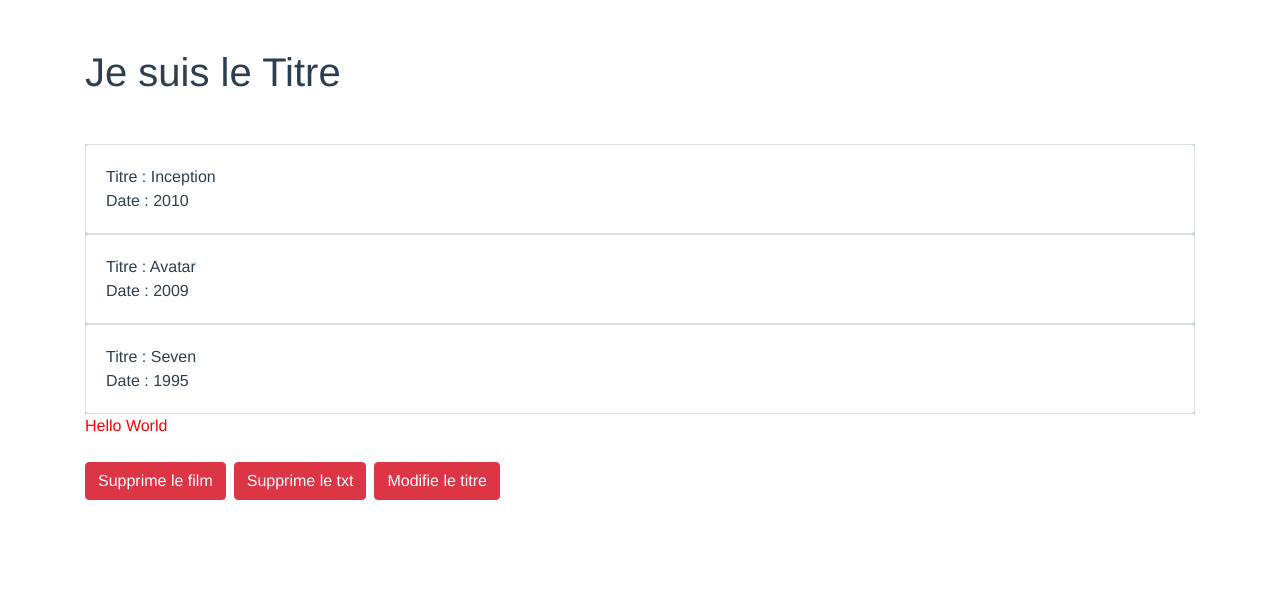
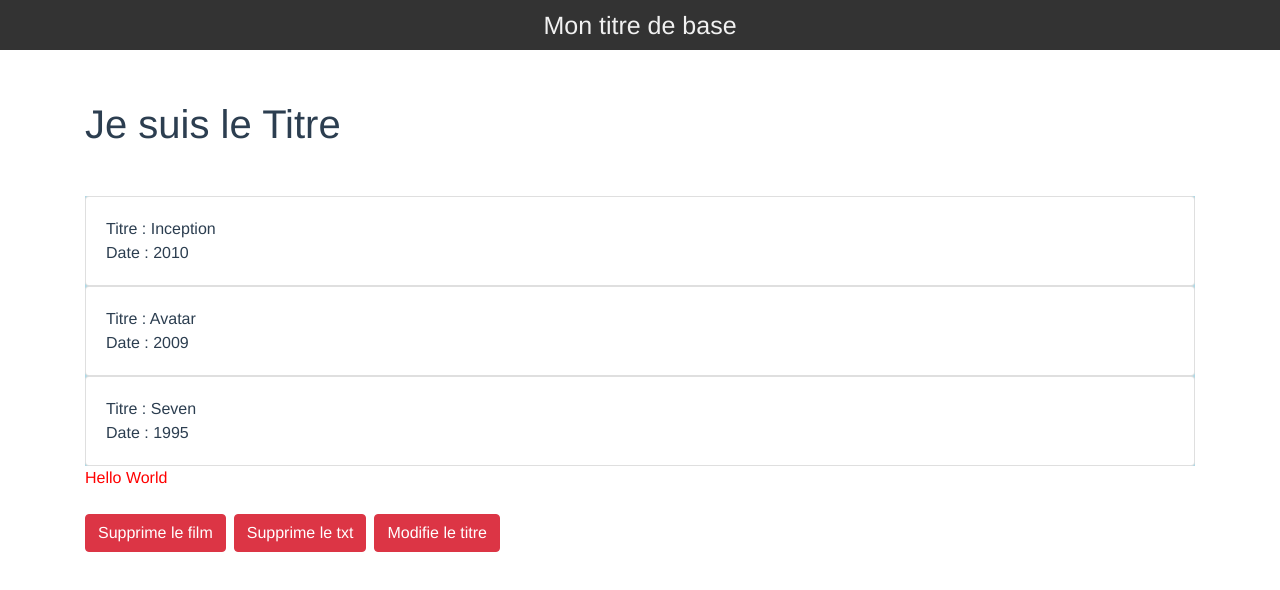
Before and after one commit to NaoDevWeb31/VueJS_A-Z, a Vue app in the folder p3-dev_pro_composants_vue_cli/: page / in a window 1280 px wide. Shown: the top 590 px of the page. Built offline with nearby package versions, Linux system fonts and the light colour scheme.

Commit message:
[MAJ] Développement Pro - Le bus à évenement

```diff
--- a/p3-dev_pro_composants_vue_cli/src/App.vue
+++ b/p3-dev_pro_composants_vue_cli/src/App.vue
@@ -1,16 +1,19 @@
 <template>
   <div id="app">
     <contenu></contenu>
+    <header-top></header-top>
   </div>
 </template>
 
 <script>
   import Contenu from "./components/Contenu.vue";
+  import Header from "./components/Header.vue";
 
   export default {
     name: "App",
     components: {
-      contenu: Contenu,
+      "contenu": Contenu,
+      "header-top": Header,
     },
   };
 </script>
--- a/p3-dev_pro_composants_vue_cli/src/components/Contenu.vue
+++ b/p3-dev_pro_composants_vue_cli/src/components/Contenu.vue
@@ -2,11 +2,7 @@
   <div class="container mt-5">
     <h1>{{ titre }}</h1>
     <!-- Utilisation des props du composant enfant "Liste" -->
-    <liste
-      :myArr="myArr"
-      :txt="txt"
-      v-on:changeTitre="changementTitre($event)"
-    ></liste>
+    <liste :myArr="myArr" :txt="txt"></liste>
   </div>
 </template>
 
@@ -26,15 +22,14 @@
         titre: "Je suis le Titre",
       };
     },
-    methods: {
-      changementTitre: function (nvTitre) {
-        this.titre = nvTitre;
-      },
-    },
     components: {
       liste: Liste,
     },
   };
 </script>
 
-<style></style>
+<style>
+  h1 {
+    margin-top: 100px !important;
+  }
+</style>
--- /dev/null
+++ b/p3-dev_pro_composants_vue_cli/src/components/Header.vue
@@ -0,0 +1,38 @@
+<template>
+  <header class="header-top">
+    <p>{{ titre }}</p>
+  </header>
+</template>
+
+<script>
+  import { bus } from "@/main";
+
+  export default {
+    name: "Header",
+    data() {
+      return {
+        titre: "Mon titre de base",
+      };
+    },
+    created() {
+      // Données transmises de Liste.vue à Header.vue via le bus déclaré dans main.js
+      bus.$on("changeTitre", (data) => {
+        this.titre = data;
+      });
+    },
+  };
+</script>
+
+<style scoped>
+  .header-top {
+    position: fixed;
+    top: 0;
+    height: 50px;
+    background: #333;
+    color: #f1f1f1;
+    width: 100%;
+    text-align: center;
+    line-height: 50px;
+    font-size: 25px;
+  }
+</style>
--- a/p3-dev_pro_composants_vue_cli/src/components/Liste/Liste.vue
+++ b/p3-dev_pro_composants_vue_cli/src/components/Liste/Liste.vue
@@ -26,6 +26,8 @@
 </template>
 
 <script>
+  import { bus } from "../../main";
+
   export default {
     name: "Liste",
     data() {
@@ -40,7 +42,8 @@
         this.txt = "";
       },
       changeTitre: function () {
-        this.$emit("changeTitre", "Mon nouveau titre");
+        // Données transmises de Liste.vue à Header.vue via le bus déclaré dans main.js
+        bus.$emit("changeTitre", "Titre changé avec le bus !");
       },
     },
   };
--- a/p3-dev_pro_composants_vue_cli/src/main.js
+++ b/p3-dev_pro_composants_vue_cli/src/main.js
@@ -2,6 +2,8 @@ import Vue from "vue";
 import App from "./App.vue";
 import "bootstrap";
 import "bootstrap/dist/css/bootstrap.min.css";
+
+export const bus = new Vue();
 
 Vue.config.productionTip = false;
 
```
